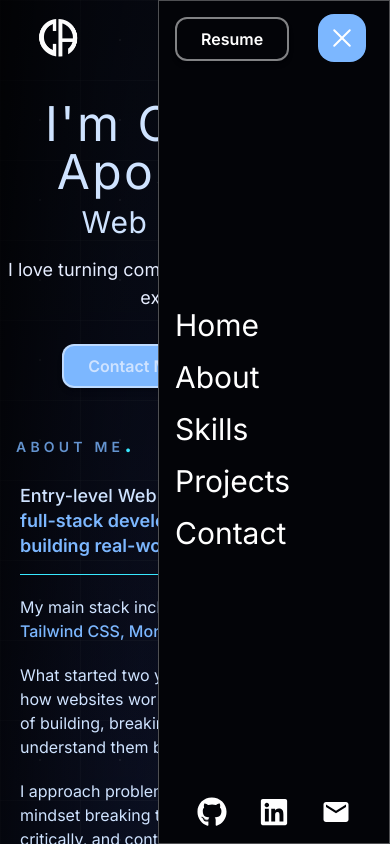
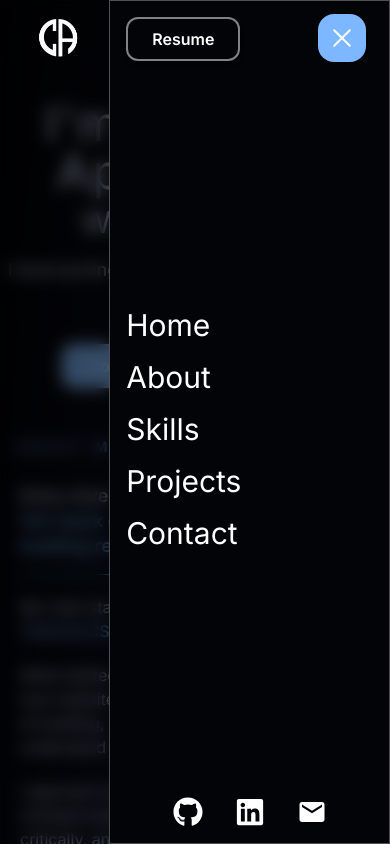
Before and after one commit to ChrApostolidis/portfolio, a React (Vite) app: page / in a window 390 px wide. Both pictures are taken after a click on the button 342 px from the left and 38 px from the top of the page. Shown: the top 844 px of the page. Built offline with nearby package versions, Linux system fonts and the light colour scheme.

Commit message:
add animations and backdrop blur to mobile nav menu

```diff
--- a/src/components/NavBar.tsx
+++ b/src/components/NavBar.tsx
@@ -3,6 +3,7 @@ import MainButton from "./MainButton";
 import BurgerButton from "./BurgerButton";
 import { FaGithub, FaLinkedin } from "react-icons/fa";
 import { MdEmail } from "react-icons/md";
+import { AnimatePresence, motion } from "framer-motion";
 
 interface NavBarProps {
   onNavigate?: (sectionId: string) => void;
@@ -27,6 +28,7 @@ export default function NavBar({ onNavigate }: NavBarProps) {
     window.addEventListener("scroll", handleScroll);
     return () => window.removeEventListener("scroll", handleScroll);
   }, []);
+
 
   return (
     <>
@@ -97,9 +99,28 @@ export default function NavBar({ onNavigate }: NavBarProps) {
           </div>
         </header>
       </div>
+      <AnimatePresence mode="wait">
         {isMenuOpen && (
-        <div
-          className={`z-10 fixed h-screen w-58 top-0 ${isMenuOpen ? "right-0" : "right-100"} bg-[#030408] border border-white/30 p-4 flex flex-col justify-between gap-4 md:hidden transform transition-transform duration-200`}
+          <>
+            <motion.div
+              className="fixed inset-0 bg-black/60 z-10 backdrop-blur-sm md:hidden"
+              initial={{ opacity: 0 }}
+              animate={{ opacity: 1 }}
+              exit={{ opacity: 0 }}
+              transition={{ duration: 0.2, ease: "easeOut" }}
+              onClick={() => setIsMenuOpen(false)}
+            />
+
+            <motion.div
+              initial={{ x: "100%" }}
+              animate={{ x: 0 }}
+              exit={{ x: "100%" }}
+              transition={{
+                type: "tween",
+                duration: 0.4,
+                ease: "easeInOut",
+              }}
+              className="z-10 fixed right-0 top-0 h-screen w-[72vw] bg-[#030408] border border-white/30 p-4 flex flex-col justify-between gap-4 md:hidden"
             >
               <div className="flex">
                 <MainButton>Resume</MainButton>
@@ -188,8 +209,10 @@ export default function NavBar({ onNavigate }: NavBarProps) {
                   />
                 </a>
               </div>
-        </div>
+            </motion.div>
+          </>
         )}
+      </AnimatePresence>
     </>
   );
 }
```
Lines whose indentation alone changed are shown as unchanged.
